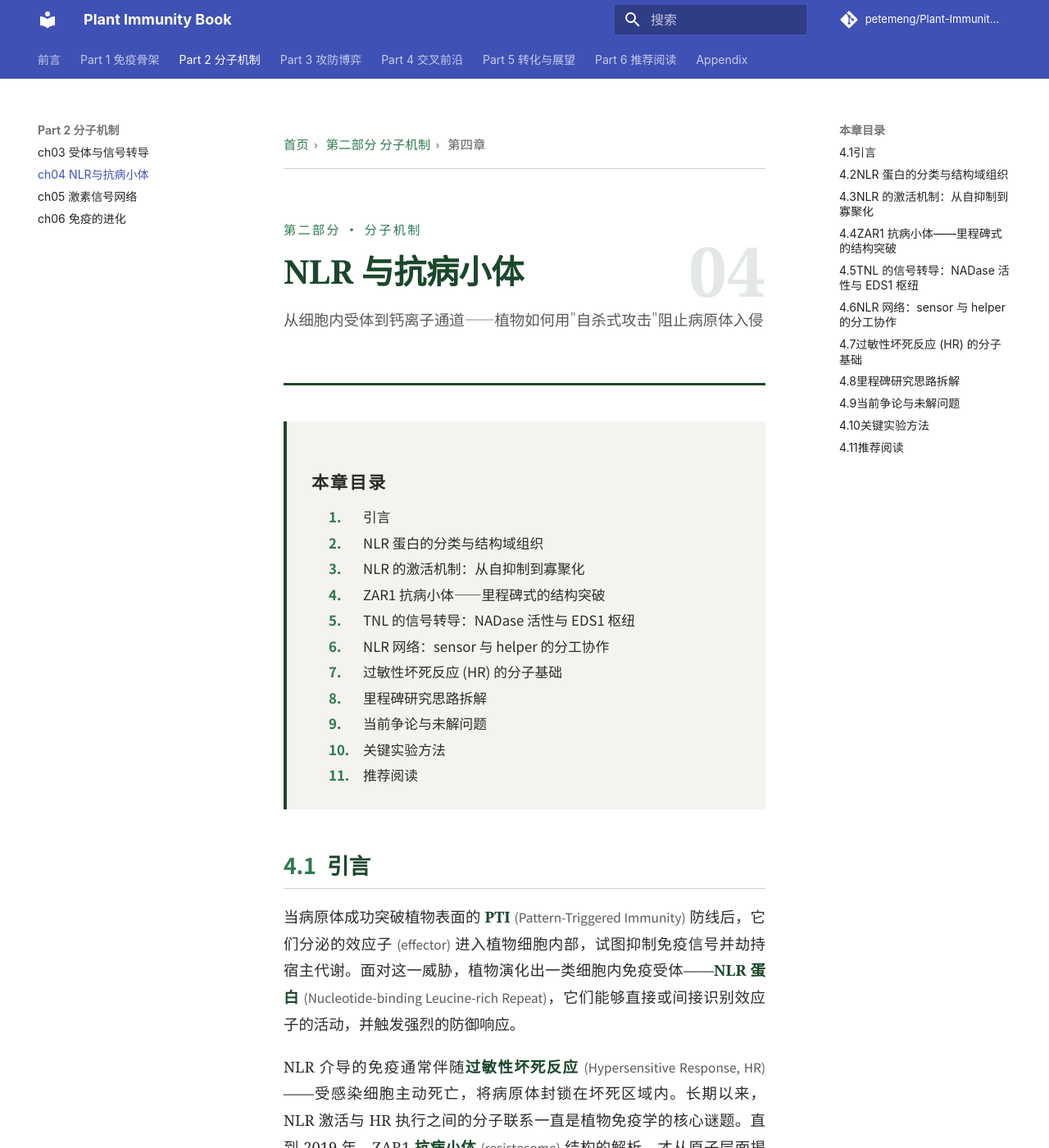
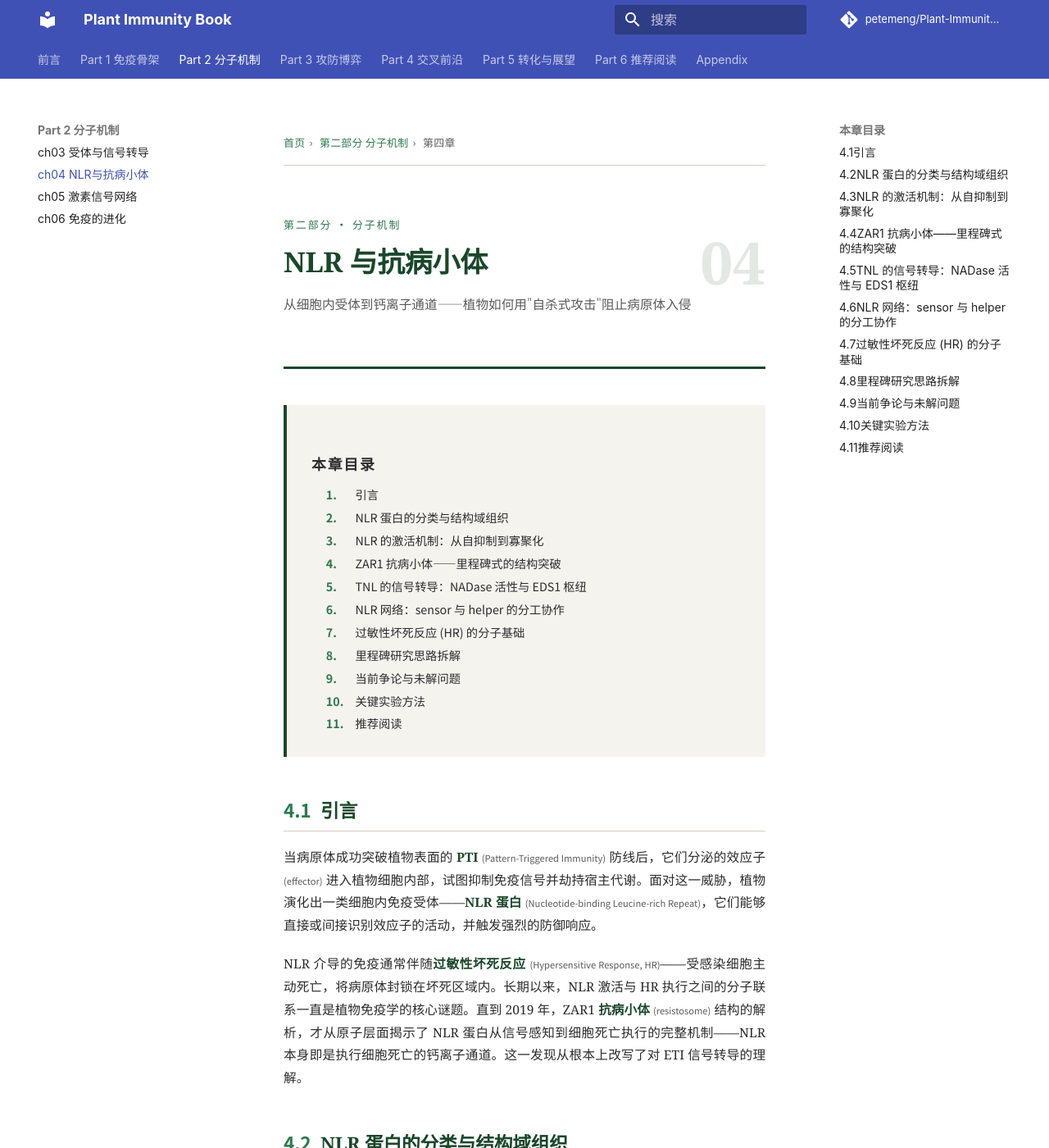
Before and after one commit to petemeng/Plant-Immunity-Notes, an MkDocs documentation site: the page built from docs/part2-分子机制/ch04-NLR与抗病小体.md, in a window 1280 px wide and 1400 px high. Shown: the whole window at 82% size. Built offline with MkDocs 1.6.1 and Material for MkDocs 9.7.7, drawn with Linux system fonts in a browser that asks for light colours; comment, search, counter and statistics services are not loaded.

Commit message:
style: scale chapter typography down by 15 percent

```diff
--- a/docs/assets/stylesheets/book-chapter.v2.css
+++ b/docs/assets/stylesheets/book-chapter.v2.css
@@ -20,7 +20,7 @@
   font-family: var(--font-serif);
   color: var(--color-text);
   line-height: 1.78;
-  font-size: 0.92rem;
+  font-size: 0.782rem;
 }
 
 .md-typeset .page-wrapper p {
@@ -42,7 +42,7 @@
 
 .md-typeset .breadcrumb {
   font-family: var(--font-sans);
-  font-size: 0.76rem;
+  font-size: 0.646rem;
   color: var(--color-text-light);
   padding: 0.8rem 0;
   border-bottom: 1px solid var(--color-border);
@@ -74,7 +74,7 @@
 
 .md-typeset .chapter-part {
   font-family: var(--font-sans);
-  font-size: 0.76rem;
+  font-size: 0.646rem;
   font-weight: 500;
   text-transform: uppercase;
   letter-spacing: 0.15em;
@@ -84,7 +84,7 @@
 
 .md-typeset .chapter-number {
   font-family: var(--font-serif);
-  font-size: 4.2rem;
+  font-size: 3.57rem;
   font-weight: 900;
   color: var(--color-primary);
   line-height: 1;
@@ -97,7 +97,7 @@
 
 .md-typeset .chapter-title {
   font-family: var(--font-serif);
-  font-size: 2rem;
+  font-size: 1.7rem;
   font-weight: 700;
   color: var(--color-primary);
   line-height: 1.3;
@@ -106,7 +106,7 @@
 
 .md-typeset .chapter-subtitle {
   font-family: var(--font-sans);
-  font-size: 0.92rem;
+  font-size: 0.782rem;
   color: var(--color-text-light);
   font-weight: 300;
   line-height: 1.58;
@@ -124,7 +124,7 @@
 
 .md-typeset .chapter-toc h3 {
   font-family: var(--font-sans);
-  font-size: 0.76rem;
+  font-size: 0.646rem;
   font-weight: 700;
   text-transform: uppercase;
   letter-spacing: 0.1em;
@@ -142,7 +142,7 @@
 .md-typeset .chapter-toc li {
   counter-increment: toc;
   font-family: var(--font-sans);
-  font-size: 0.84rem;
+  font-size: 0.714rem;
   line-height: 1.45;
   padding: 0.18rem 0;
   color: var(--color-text);
@@ -159,7 +159,7 @@
 
 .md-typeset .page-wrapper h2 {
   font-family: var(--font-serif);
-  font-size: 1.34rem;
+  font-size: 1.139rem;
   font-weight: 700;
   color: var(--color-primary);
   margin: 2.5rem 0 0.9rem;
@@ -177,7 +177,7 @@
 
 .md-typeset .page-wrapper h3 {
   font-family: var(--font-serif);
-  font-size: 1.05rem;
+  font-size: 0.893rem;
   font-weight: 600;
   color: var(--color-text);
   margin: 1.7rem 0 0.55rem;
@@ -192,13 +192,13 @@
 .md-typeset .gene {
   font-family: var(--font-mono);
   font-style: italic;
-  font-size: 0.9em;
+  font-size: 0.765em;
   color: #333;
 }
 
 .md-typeset .english-term {
   font-family: var(--font-sans);
-  font-size: 0.84em;
+  font-size: 0.714em;
   color: var(--color-text-light);
 }
 
@@ -228,7 +228,7 @@
   color: #fff;
   border-radius: 50%;
   font-family: var(--font-sans);
-  font-size: 0.74rem;
+  font-size: 0.629rem;
   font-weight: 700;
   display: flex;
   align-items: center;
@@ -244,14 +244,14 @@
   margin: 1.4rem 0;
   padding: 1.1rem 1.2rem;
   border-radius: 4px;
-  font-size: 0.88rem;
+  font-size: 0.748rem;
   line-height: 1.65;
 }
 
 .md-typeset .box-title {
   font-family: var(--font-sans);
   font-weight: 700;
-  font-size: 0.76rem;
+  font-size: 0.646rem;
   text-transform: uppercase;
   letter-spacing: 0.08em;
   margin-bottom: 0.5rem;
@@ -305,7 +305,7 @@
   border-collapse: collapse;
   margin: 1.2rem 0 1.5rem;
   font-family: var(--font-sans);
-  font-size: 0.84rem;
+  font-size: 0.714rem;
   line-height: 1.5;
 }
 
@@ -318,7 +318,7 @@
   padding: 0.55rem 0.7rem;
   text-align: left;
   font-weight: 600;
-  font-size: 0.74rem;
+  font-size: 0.629rem;
   text-transform: uppercase;
   letter-spacing: 0.05em;
 }
@@ -336,7 +336,7 @@
 .md-typeset .ref {
   font-style: italic;
   color: var(--color-text-light);
-  font-size: 0.84em;
+  font-size: 0.714em;
 }
 
 .md-typeset .figure {
@@ -358,13 +358,13 @@
   justify-content: center;
   color: var(--color-text-light);
   font-family: var(--font-sans);
-  font-size: 0.82rem;
+  font-size: 0.697rem;
   margin-bottom: 0.7rem;
 }
 
 .md-typeset .figure-caption {
   font-family: var(--font-sans);
-  font-size: 0.77rem;
+  font-size: 0.655rem;
   line-height: 1.45;
   color: var(--color-text-light);
   text-align: left;
@@ -384,7 +384,7 @@
   padding: 0.6rem 0 0.6rem 1.6rem;
   position: relative;
   border-bottom: 1px dotted var(--color-border);
-  font-size: 0.89rem;
+  font-size: 0.757rem;
   margin: 0;
 }
 
@@ -399,7 +399,7 @@
   color: #7b1fa2;
   border-radius: 50%;
   font-family: var(--font-sans);
-  font-size: 0.68rem;
+  font-size: 0.578rem;
   font-weight: 900;
   display: flex;
   align-items: center;
@@ -422,7 +422,7 @@
 
 .md-typeset .reading-level h4 {
   font-family: var(--font-sans);
-  font-size: 0.82rem;
+  font-size: 0.697rem;
   font-weight: 700;
   margin: 0 0 0.55rem;
   display: flex;
@@ -456,7 +456,7 @@
 
 .md-typeset .reading-ref {
   flex: 1;
-  font-size: 0.84rem;
+  font-size: 0.714rem;
 }
 
 .md-typeset .reading-ref .authors {
@@ -470,14 +470,14 @@
 
 .md-typeset .reading-ref .journal {
   font-family: var(--font-sans);
-  font-size: 0.77rem;
+  font-size: 0.655rem;
   color: var(--color-text-light);
 }
 
 .md-typeset .reading-reason {
   flex: 0 0 250px;
   font-family: var(--font-sans);
-  font-size: 0.76rem;
+  font-size: 0.646rem;
   color: var(--color-text-light);
   line-height: 1.4;
   padding-left: 1rem;
@@ -491,7 +491,7 @@
   padding-top: 1rem;
   border-top: 1px solid var(--color-border);
   font-family: var(--font-sans);
-  font-size: 0.82rem;
+  font-size: 0.697rem;
 }
 
 .md-typeset .chapter-nav a {
@@ -507,7 +507,7 @@
 }
 
 .md-typeset .nav-label {
-  font-size: 0.68rem;
+  font-size: 0.578rem;
   text-transform: uppercase;
   letter-spacing: 0.1em;
   color: var(--color-text-light);
@@ -521,7 +521,7 @@
   }
 
   .md-typeset .chapter-number {
-    font-size: 3.2rem;
+    font-size: 2.72rem;
   }
 }
 
@@ -531,11 +531,11 @@
   }
 
   .md-typeset .chapter-title {
-    font-size: 1.45rem;
+    font-size: 1.233rem;
   }
 
   .md-typeset .chapter-number {
-    font-size: 2.7rem;
+    font-size: 2.295rem;
   }
 
   .md-typeset .reading-item {
```
